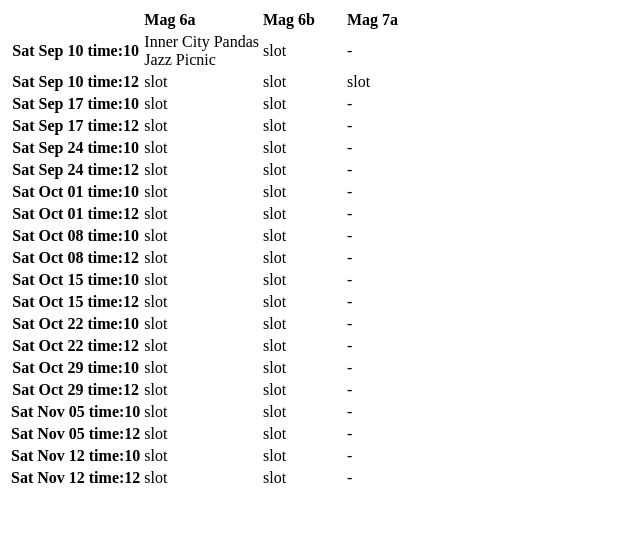
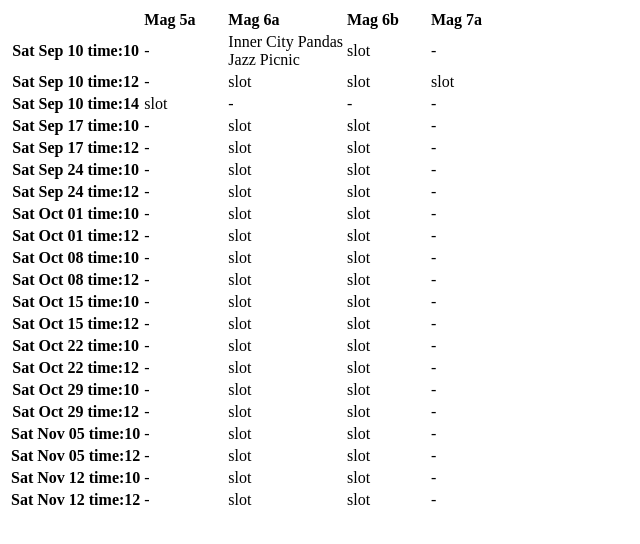
Before and after one commit to dlev-/LeagueScheduler, a React app: page / in a window 1280 px wide. Shown: the top 544 px of the page, without its empty margins (0-640 px from the left). Built offline with nearby package versions, Linux system fonts and the light colour scheme.

Commit message:
Moved from a sparse representation of the schedule grid to a dense one

```diff
--- a/src/ScheduleCreator.tsx
+++ b/src/ScheduleCreator.tsx
@@ -9,34 +9,40 @@ class ScheduleCreator {
   private _fields: FieldModel[];
   private _fieldIds: number[];
   private _gameSlots: GameSlotModel[];
-  private _fieldToGSMaps: { [fieldId: number] : GameSlotModel;}[];
+  private _fieldGridOfGsms: GameSlotModel[][];
 
   public constructor(fields: FieldModel[], gameSlots: GameSlotModel[]) {
 	this._fields = fields;
 	this._gameSlots = gameSlots;
 	this._fieldIds = ScheduleCreator.getFieldIds(fields);
-	this._fieldToGSMaps = ScheduleCreator.processGameSlots(gameSlots);
+	this._fieldGridOfGsms = ScheduleCreator.processGameSlotsForGrid(gameSlots, this._fieldIds);
 	this.render();
   }
 
-  private static processGameSlots(gameSlots: GameSlotModel[]): { [fieldId: number] : GameSlotModel;}[] {
-  	var bundles : { [fieldId: number] : GameSlotModel;}[] = [];
+  private static processGameSlotsForGrid(gameSlots: GameSlotModel[], fieldIds: number[]): GameSlotModel[][] {
+  	let fieldIdToIndex : { [fieldId: number] : number;} = {};
+  	for (let ii = 0; ii < fieldIds.length; ++ii) {
+  		fieldIdToIndex[fieldIds[ii]] = ii;
+  	}
 
-  	let currentBundle : { [fieldId: number] : GameSlotModel;} = {};
+  	let grid: GameSlotModel[][]= [];
+
+  	// need to fill with nulls, because array.map skips undefined
+  	let currentRow : GameSlotModel[] = Array.apply(null, new Array(fieldIds.length));
   	let currentGS = gameSlots[0];
-  	currentBundle[currentGS.fieldNum] = currentGS;
+  	currentRow[fieldIdToIndex[currentGS.fieldNum]] = currentGS;
 
   	for (let ii = 1; ii < gameSlots.length; ++ii){
   		let gs = gameSlots[ii];
   		if (gs.dayTimeKey != currentGS.dayTimeKey) {
-  			bundles.push(currentBundle);
-  			currentBundle = {};
+  			grid.push(currentRow);
+  			currentRow = Array.apply(null, new Array(fieldIds.length));
   		}
-		currentBundle[gs.fieldNum] = gs;
+  		currentRow[fieldIdToIndex[gs.fieldNum]] = gs;
 		currentGS = gs;
   	}
-  	bundles.push(currentBundle);
-  	return bundles;
+	grid.push(currentRow);
+  	return grid;
   }
 
   private static getFieldIds(fields: FieldModel[]): number[] {
@@ -52,8 +58,7 @@ class ScheduleCreator {
 	ReactDOM.render(
 		<ScheduleGrid
 			fields={this._fields}
-			fieldIds = {this._fieldIds}
-			fieldToGSMaps={this._fieldToGSMaps}
+			fieldGridOfGsms={this._fieldGridOfGsms}
 			swapMatchups = {swapper}/>,
 		document.getElementById("root")
 	);
--- a/src/ScheduleGrid.tsx
+++ b/src/ScheduleGrid.tsx
@@ -81,23 +81,24 @@ class ScheduleCell extends React.Component<ScheduleCellProps, {}> {
 interface ScheduleRowProps {
   day: Date;
   time: number;
-  fieldIds: number[];
-  gameSlots: { [fieldId: number] : GameSlotModel;};
+  gameSlots: GameSlotModel[];
   swapMatchups: (gsmId1: string, gsmId2: string) => void;
 }
 
 class ScheduleRow extends React.Component<ScheduleRowProps, {}> {
   render() {
   	let localProps = this.props;
+  	let keyBase = localProps.day.toISOString() + localProps.time;
 	  return (
 		<tr>
-	      <th>{this.props.day.toString().substring(0,11) + " time:" + this.props.time}</th>
+	      <th>{localProps.day.toString().substring(0,11) + " time:" + this.props.time}</th>
 
-  		  {this.props.fieldIds.map(function(fieldId) {
-  		  	let gsm = localProps.gameSlots[fieldId];
+  		  {localProps.gameSlots.map(function(gsm, index) {
+  		  	let key = gsm ? gsm.dayTimeKey + gsm.fieldNum : index.toString();
+  		  	key = keyBase + key;
 			  return (
 			    <td>
-			      <ScheduleCell key={fieldId} gsm={gsm} swapMatchups={localProps.swapMatchups} />
+			      <ScheduleCell key={key} gsm={gsm} swapMatchups={localProps.swapMatchups} />
 			    </td>
 			  );
 	      })}
@@ -108,8 +109,7 @@ class ScheduleRow extends React.Component<ScheduleRowProps, {}> {
 
 interface ScheduleGridProps {
   fields: FieldModel[];
-  fieldIds: number[];
-  fieldToGSMaps: { [fieldId: number] : GameSlotModel;}[];
+  fieldGridOfGsms: GameSlotModel[][];
   swapMatchups: (gsmId1: string, gsmId2: string) => void;
 }
 
@@ -121,28 +121,26 @@ class ScheduleGrid extends React.Component<ScheduleGridProps, {}> {
 			<thead>
 			<tr><th/>
 				{localProps.fields.map(function(field) {
-					return <ScheduleFieldHeader fieldName= { field.name } key={field.id}/>;
+					return <ScheduleFieldHeader fieldName= { field.name } key={field.name}/>;
 				}) }
 			</tr>
 			</thead>
 			<tbody>
-			{localProps.fieldToGSMaps.map(function(gameSlots) {
+			{localProps.fieldGridOfGsms.map(function(gameSlotRow) {
 				let gsm : GameSlotModel;
-				for (let ii = 0; ii < localProps.fieldIds.length; ++ii) {
-					gsm = gameSlots[localProps.fieldIds[ii]];
+				for (let ii = 0; ii < gameSlotRow.length; ++ii) {
+					gsm = gameSlotRow[ii];
 					if (gsm) {
 						break;
 					}
 				}
-				console.log(gsm.dayTimeKey);
 
 				return (
 					<ScheduleRow
 					  day={gsm.day}
 					  time={gsm.time}
-					  fieldIds={localProps.fieldIds}
 					  key={gsm.dayTimeKey}
-					  gameSlots={gameSlots}
+					  gameSlots={gameSlotRow}
 					  swapMatchups={localProps.swapMatchups} />
 			    );
 			}) }
--- a/src/app.tsx
+++ b/src/app.tsx
@@ -34,7 +34,9 @@ for (let ii = 0; ii < 10; ++ii) {
 }
 
 root.schedule.addGameSlot(new GameSlotModel(baseDate, 12, 20));
+root.schedule.addGameSlot(new GameSlotModel(baseDate, 14, 54));
 
+root.addField(new FieldModel("Mag 5a", 54));
 root.addField(new FieldModel("Mag 6a", 92));
 root.addField(new FieldModel("Mag 6b", 93));
 root.addField(new FieldModel("Mag 7a", 20));
```
